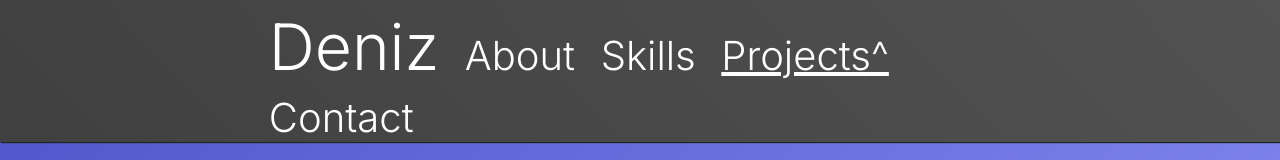
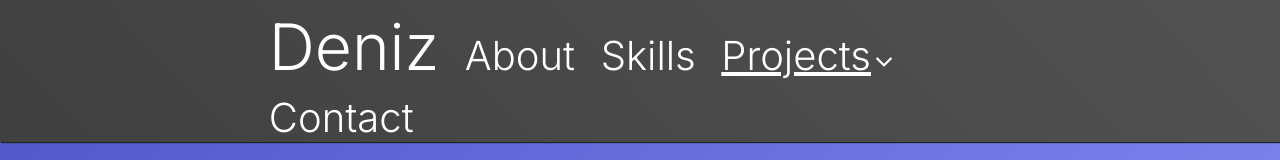
Before and after one commit to dnzggg/Personal-website, a React (Create React App) app: page / in a window 1280 px wide. Shown: the top 160 px of the page. Built offline with nearby package versions, Linux system fonts and the light colour scheme.

Commit message:
Dropdown animation changed Dropdown arrow animation added Icon text shows in the bottom

```diff
--- a/src/Components/Dropdown.js
+++ b/src/Components/Dropdown.js
@@ -1,6 +1,7 @@
 import React, {useEffect, useState} from "react";
 import "./Dropdown.scss"
 import scrollToRef from "../function/scrollToRef";
+import {ReactComponent as Arrow} from "../images/arrow.svg";
 
 const MapButtons = (props) => {
     return props.list.map((item) => {
@@ -53,7 +54,7 @@ const Dropdown = (props) => {
         <div className="dropdown" onMouseMove={toggling}  onMouseLeave={toggling}>
 
             <button className="section" id="1" style={props.section === "projects"?{textDecorationLine: 'underline'}: {}}>
-                {props.header}&#94;
+                {props.header}<Arrow className={"text-" + isOpen}/>
             </button>
             <div className={"dropdown-container dropdown-" + isOpen} style={{left: pos[0].toString() + "px", top: pos[1].toString() + "px", width: pos[2].toString() + "px"}}>
                 <MapButtons list={props.list}/>
--- a/src/Components/Dropdown.scss
+++ b/src/Components/Dropdown.scss
@@ -40,13 +40,39 @@ sans-serif;
   }
 }
 
+.text-false {
+  animation: rotate-r 0.3s linear both;
+}
+
+.text-true {
+  animation: rotate 0.3s linear both;
+}
+
+@keyframes rotate {
+  0% {
+    transform: rotateX(0);
+  }
+  100% {
+    transform: rotateX(180deg);
+  }
+}
+
+@keyframes rotate-r {
+  0% {
+    transform: rotateX(180deg);
+  }
+  100% {
+    transform: rotateX(0);
+  }
+}
+
 .dropdown-false {
-  display: none;
-  animation: moved 0.1s linear both;
+  overflow: hidden;
+  animation: moved 0.3s linear both;
 }
 
 .dropdown-true {
-  animation: moveReversed 0.1s linear both;
+  animation: moveReversed 0.3s linear both;
 }
 
 @keyframes moved {
@@ -55,6 +81,7 @@ sans-serif;
   }
   100% {
     opacity: 0;
+    height: 0;
   }
 }
 
--- a/src/Components/Icons.js
+++ b/src/Components/Icons.js
@@ -24,9 +24,10 @@ const Icons = () => {
         handleMouseMove(e)
     }
 
-    const handleMouseMove = (ev) => {
+    const handleMouseMove = (e) => {
+        const rect = e.target.getBoundingClientRect()
 
-        setMouse({x: ev.pageX, y: ev.pageY})
+        setMouse({x: rect.x + 20, y: rect.y + window.scrollY + 60})
     }
 
   return (
--- a/src/Components/NavBar.scss
+++ b/src/Components/NavBar.scss
@@ -40,6 +40,14 @@ $white: #FFF;
     background: none;
     border: none;
     padding: 1vh 1vw 0 1vw;
+
+    svg {
+      margin-left: 3px;
+    }
+  }
+
+  .section:hover, .logo:hover {
+    opacity: 0.7;
   }
 
   .dropdown {
```
Also changed, not shown: src/images/arrow.svg (added).
